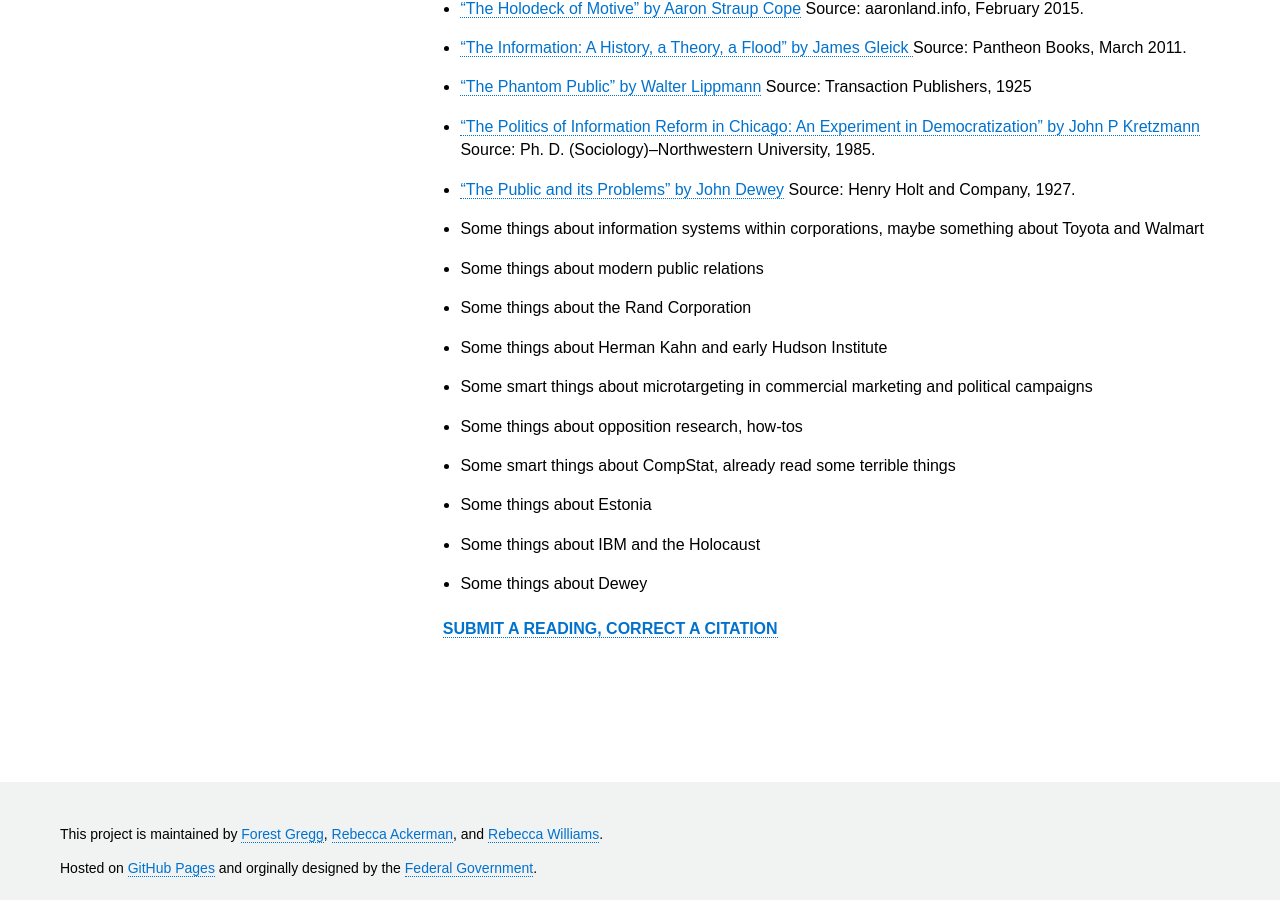
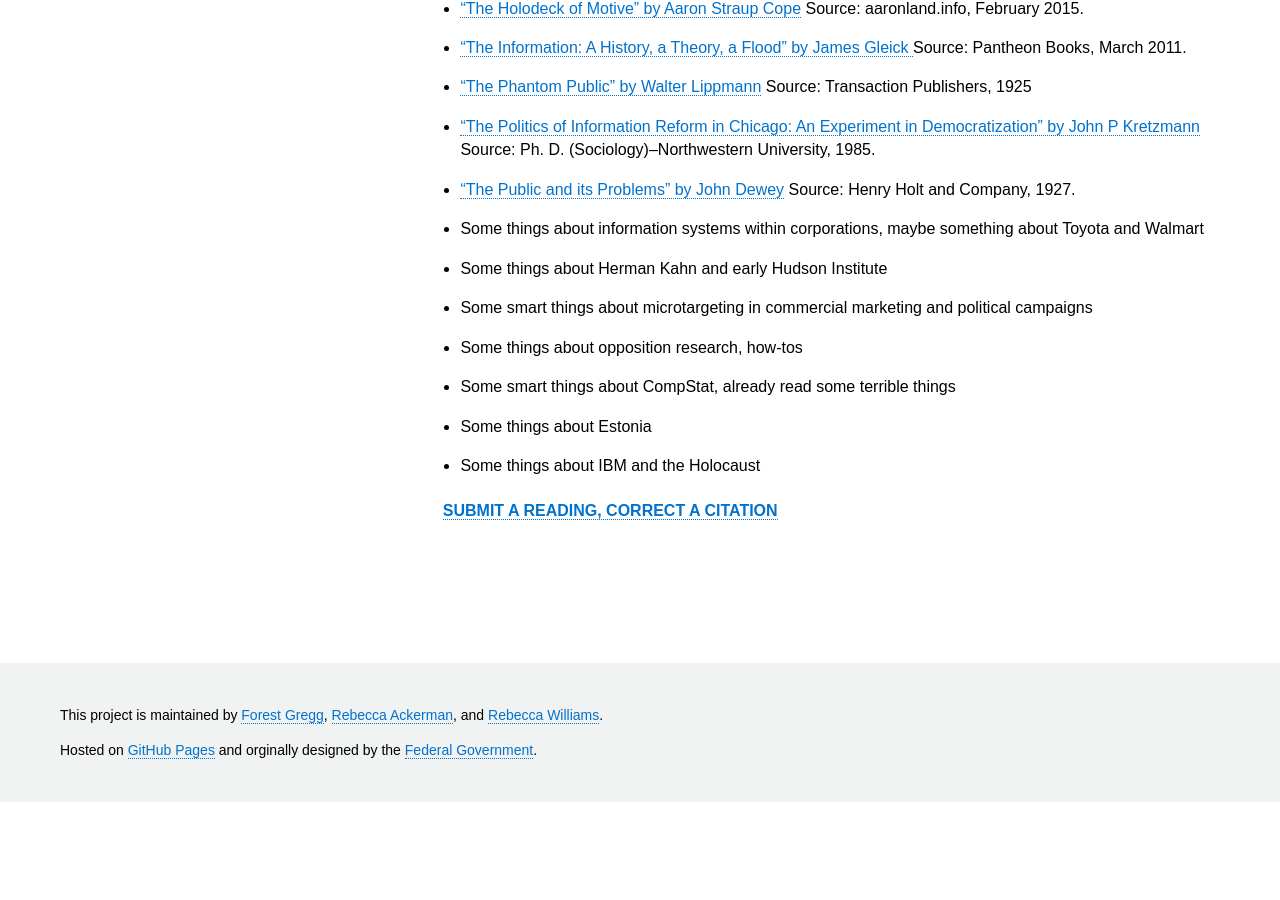
Before and after one commit to rebeccawilliams/bookclub, a Jekyll site: the page built from readinglist.md, in a window 1280 px wide and 900 px high, scrolled down 1648 px. Built offline with Jekyll 4.4.1, drawn with Linux system fonts in a browser that asks for light colours; after the commit the page ends 2450 px from its top, so only the background shows below that.

Commit message:
Update readinglist.md

```diff
--- a/readinglist.md
+++ b/readinglist.md
@@ -41,14 +41,11 @@
 - ["The Politics of Information Reform in Chicago: An Experiment in Democratization" by John P Kretzmann](https://www.worldcat.org/title/politics-of-information-reform-in-chicago-an-experiment-in-democratization/oclc/14881489) Source: Ph. D. (Sociology)--Northwestern University, 1985.
 - ["The Public and its Problems" by John Dewey](https://en.wikipedia.org/wiki/The_Public_and_its_Problems) Source: Henry Holt and Company, 1927.
 - Some things about information systems within corporations, maybe something about Toyota and Walmart
-- Some things about modern public relations
-- Some things about the Rand Corporation
 - Some things about Herman Kahn and early Hudson Institute
 - Some smart things about microtargeting in commercial marketing and political campaigns
 - Some things about opposition research, how-tos
 - Some smart things about CompStat, already read some terrible things
 - Some things about Estonia
 - Some things about IBM and the Holocaust
-- Some things about Dewey
 
 #### [Submit a Reading, Correct a Citation](https://github.com/rebeccawilliams/bookclub/blob/gh-pages/readinglist.md)
```
